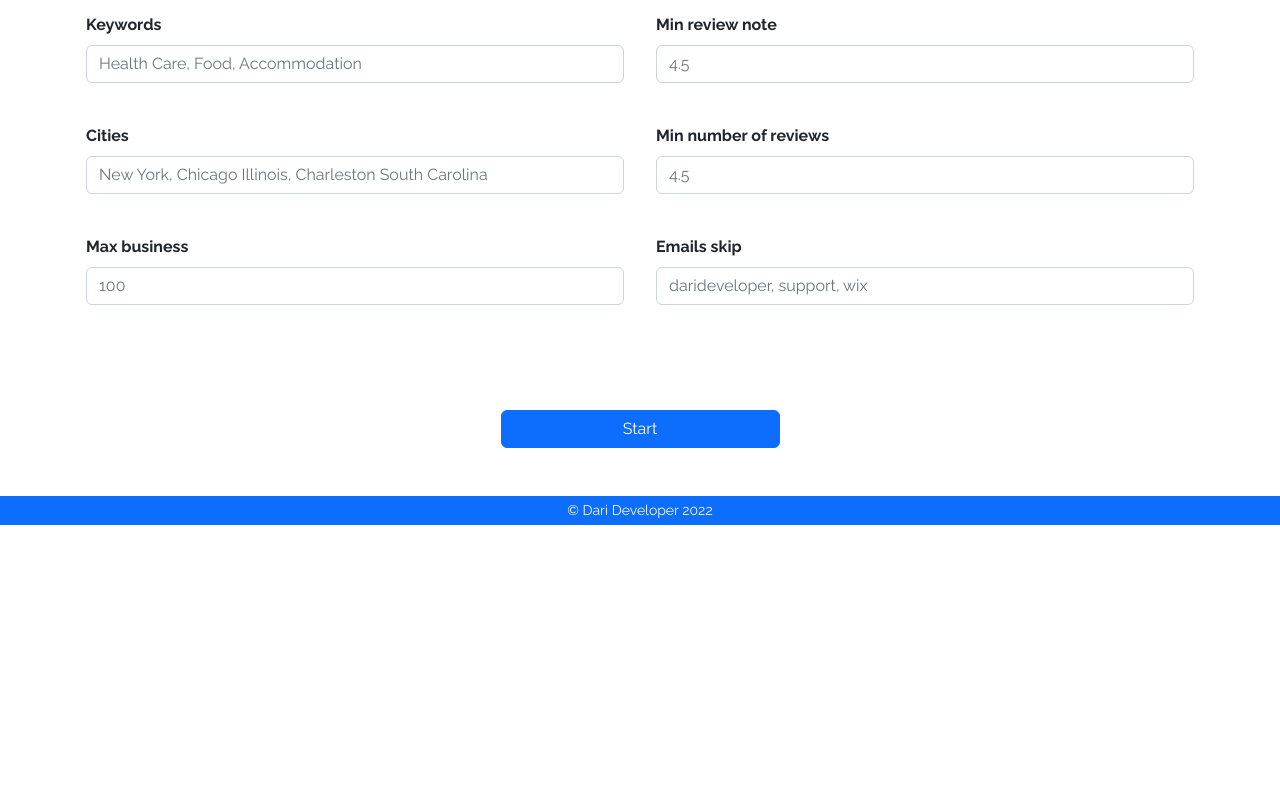
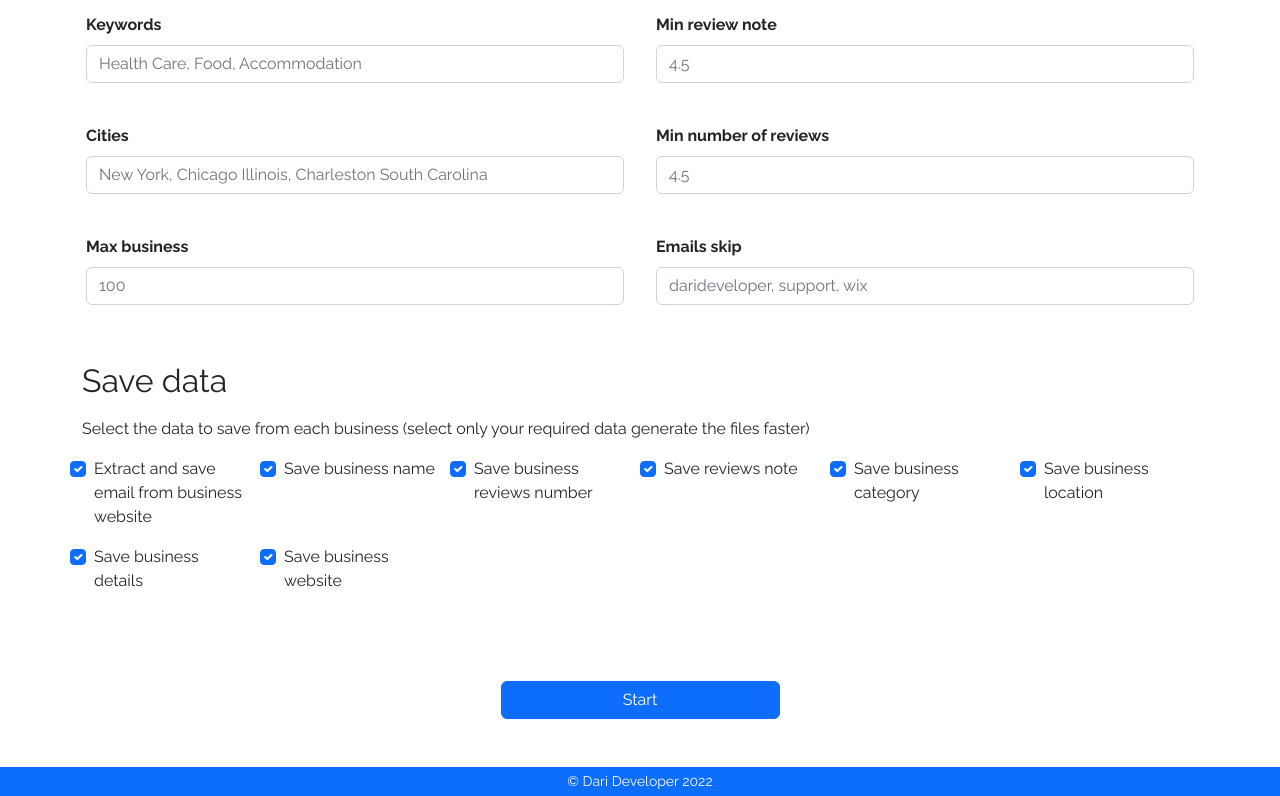
Before and after one commit to darideveloper/leads-generator-google-maps, a React (Vite) app in the folder frontend/: page / in a window 1280 px wide. Shown: the part 445-1241 px from the top of the page. Before the commit the page ends 970 px from the top, so only its background shows below. Built offline with nearby package versions, Linux system fonts and the light colour scheme.

Commit message:
checboxes components

```diff
--- a/frontend/src/components/Search.jsx
+++ b/frontend/src/components/Search.jsx
@@ -1,14 +1,24 @@
 import Input from "./input"
+import Checkbox from "./checkbox"
 import { useState } from "react"
 
 export default function Search () {
 
+    // Form variables
     const [ keywords, setKeywords ] = useState ("")
     const [ cities, setCities ] = useState ("")
     const [ max, setMax ] = useState ("")
     const [ reviews_note, setReviewsNote ] = useState ("")
     const [ reviews_number, setReviewsNumber ] = useState ("")
     const [ emails, setEmails ] = useState ("")
+    const [ check_emails, setCheckEmails ] = useState (true)
+    const [ check_name, setCheckName ] = useState (true)
+    const [ check_reviews, setCheckReviews ] = useState (true)
+    const [ check_note, setCheckNotes ] = useState (true)
+    const [ check_category, setCheckCategory ] = useState (true)
+    const [ check_location, setCheckLocation ] = useState (true)
+    const [ check_details, setCheckDetails ] = useState (true)
+    const [ check_website, setCheckWebsite ] = useState (true)
 
     return (
         <form className="d-flex flex-column" action="/" method="post">
@@ -101,44 +111,77 @@ export default function Search () {
             </div>
         </div>
 
-        {/* <div className="mb-4">
+        <div className="mb-4">
             <h2 className="col-12 mb-3">Save data</h2>
             <p>Select the data to save from each business (select only your required data generate the files faster)</p>
             <div className="row px-3 px-sm-0">
-                <div className="mb-3 form-check col-12 col-md-3 col-lg-2">
-                    <input className="form-check-input" type="checkbox" name="save-emails" id="save-emails" checked column="10" />
-                    <label className="form-check-label" htmlFor="save-emails">Extract and save email from business website</label>
-                </div>
-                <div className="mb-3 form-check col-12 col-md-3 col-lg-2">
-                    <input className="form-check-input" type="checkbox" name="save-name" id="save-name" checked column="3" />
-                    <label className="form-check-label" htmlFor="save-name">Save business name</label>
-                </div>
-                <div className="mb-3 form-check col-12 col-md-3 col-lg-2">
-                    <input className="form-check-input" type="checkbox" name="save-reviews-num" id="save-reviews-num" checked column="4" />
-                    <label className="form-check-label" htmlFor="save-reviews-num">Save business reviews number</label>
-                </div>
-                <div className="mb-3 form-check col-12 col-md-3 col-lg-2">
-                    <input className="form-check-input" type="checkbox" name="save-reviews-note" id="save-reviews-note" checked column="5" />
-                    <label className="form-check-label" htmlFor="save-reviews-note">Save reviews note</label>
-                </div>
-                <div className="mb-3 form-check col-12 col-md-3 col-lg-2">
-                    <input className="form-check-input" type="checkbox" name="save-category" id="save-category" checked column="6" />
-                    <label className="form-check-label" htmlFor="save-category">Save business category</label>
-                </div>
-                <div className="mb-3 form-check col-12 col-md-3 col-lg-2">
-                    <input className="form-check-input" type="checkbox" name="save-location" id="save-location" checked column="7" />
-                    <label className="form-check-label" htmlFor="save-location">Save business location</label>
-                </div>
-                <div className="mb-3 form-check col-12 col-md-3 col-lg-2">
-                    <input className="form-check-input" type="checkbox" name="save-details" id="save-details" checked column="9" />
-                    <label className="form-check-label" htmlFor="save-details">Save business details</label>
-                </div>
-                <div className="mb-3 form-check col-12 col-md-3 col-lg-2">
-                    <input className="form-check-input" type="checkbox" name="save-web-page" id="save-web-page" checked column="9" />
-                    <label className="form-check-label" htmlFor="save-web-page">Save business website</label>
-                </div>
+
+                <Checkbox
+                    name="save-emails"
+                    label="Extract and save email from business website"
+                    value={check_emails}
+                    onChange={(e) => {setCheckEmails(e.target.checked)}}
+                    >
+                </Checkbox>
+
+                <Checkbox
+                    name="save-name"
+                    label="Save business name"
+                    value={check_name}
+                    onChange={(e) => {setCheckName(e.target.checked)}}
+                    >
+                </Checkbox>
+
+                <Checkbox
+                    name="save-reviews"
+                    label="Save business reviews number"
+                    value={check_reviews}
+                    onChange={(e) => {setCheckReviews(e.target.checked)}}
+                    >
+                </Checkbox>
+
+                <Checkbox
+                    name="save-note"
+                    label="Save reviews note"
+                    value={check_note}
+                    onChange={(e) => {setCheckNotes(e.target.checked)}}
+                    >
+                </Checkbox>
+
+                <Checkbox
+                    name="save-category"
+                    label="Save business category"
+                    value={check_category}
+                    onChange={(e) => {setCheckCategory(e.target.checked)}}
+                    >
+                </Checkbox>
+
+                <Checkbox
+                    name="save-location"
+                    label="Save business location"
+                    value={check_location}
+                    onChange={(e) => {setCheckLocation(e.target.checked)}}
+                    >
+                </Checkbox>
+
+                <Checkbox
+                    name="save-details"
+                    label="Save business details"
+                    value={check_details}
+                    onChange={(e) => {setCheckDetails(e.target.checked)}}
+                    >
+                </Checkbox>
+
+                <Checkbox
+                    name="save-website"
+                    label="Save business website"
+                    value={check_website}
+                    onChange={(e) => {setCheckWebsite(e.target.checked)}}
+                    >
+                </Checkbox>
+
             </div>
-        </div> */}
+        </div>
 
         <div className="d-flex justify-content-center my-5">
             <button className="btn btn-primary w-25" type="submit">Start</button>
--- /dev/null
+++ b/frontend/src/components/checkbox.jsx
@@ -0,0 +1,20 @@
+export default function Checkbox({name, label, value, onChange}) {
+    return (
+        <div className='mb-3 form-check col-12 col-md-3 col-lg-2'>
+            <input
+                className='form-check-input'
+                type='checkbox'
+                name={name}
+                id={name}
+                checked={value}
+                onChange={onChange}
+            />
+            <label
+                className='form-check-label'
+                htmlFor={name}
+            >
+                {label}
+            </label>
+        </div>
+    )
+}
```
